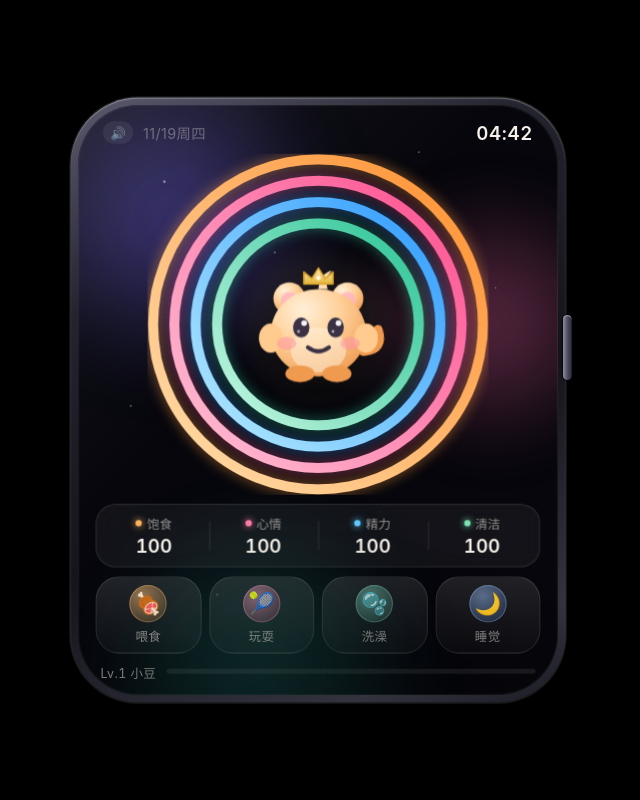
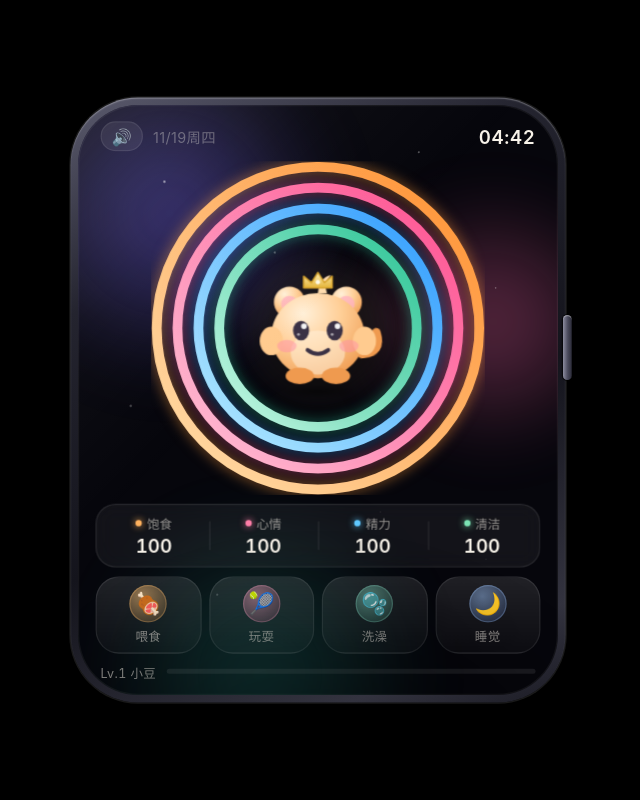
Before and after one commit to 441423095-dotcom/watch-pet, a plain HTML site: page index.html in a window 1280 px wide. Shown: the whole page, without its empty margins (322-962 px from the left). Drawn offline with Linux system fonts and the light colour scheme.

Commit message:
音效按钮加大、整体响度提高

```diff
--- a/src/audio.js
+++ b/src/audio.js
@@ -23,7 +23,7 @@
       try {
         ctx = new AC();
         master = ctx.createGain();
-        master.gain.value = 0.6;
+        master.gain.value = 0.9;
         master.connect(ctx.destination);
       } catch (e) {
         ctx = null;
--- a/style.css
+++ b/style.css
@@ -195,11 +195,11 @@ body {
   position: relative;
   z-index: 2;
   flex: none;
-  height: 20px;
+  height: 26px;
   display: flex;
   align-items: center;
   justify-content: space-between;
-  padding: 0 6px;
+  padding: 0 4px;
 }
 
 .date {
@@ -212,18 +212,18 @@ body {
 
 .sound {
   flex: none;
-  width: 24px;
-  height: 18px;
+  width: 34px;
+  height: 24px;
   display: flex;
   align-items: center;
   justify-content: center;
   padding: 0;
-  border: none;
-  border-radius: 9px;
-  background: rgba(255, 255, 255, 0.07);
-  color: var(--ink-dim);
+  border: 1px solid rgba(255, 255, 255, 0.08);
+  border-radius: 12px;
+  background: rgba(255, 255, 255, 0.08);
+  color: rgba(247, 242, 233, 0.78);
   font-family: inherit;
-  font-size: 10px;
+  font-size: 13px;
   line-height: 1;
   cursor: pointer;
   transition: transform 120ms ease, opacity 160ms ease;
```
